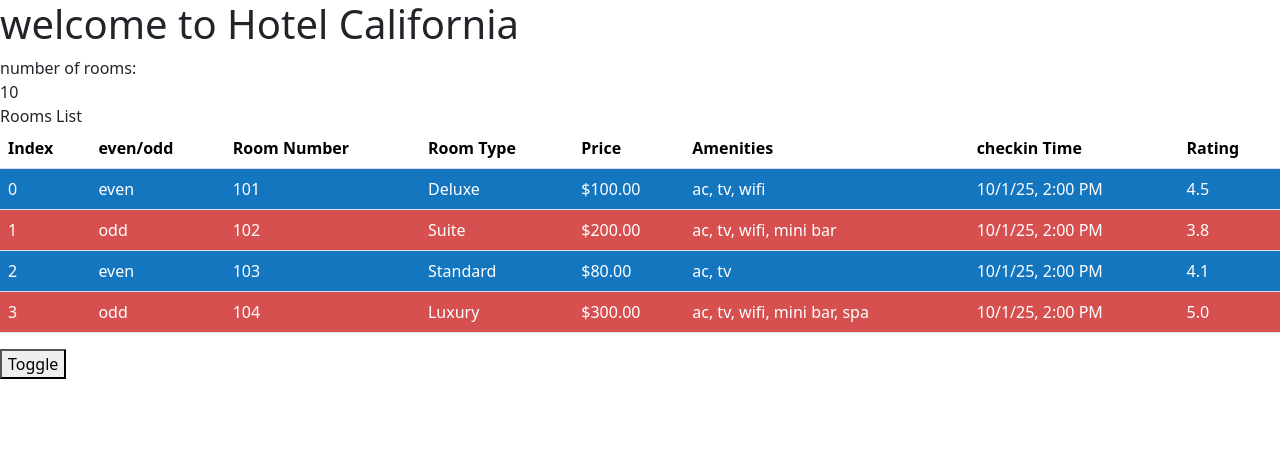
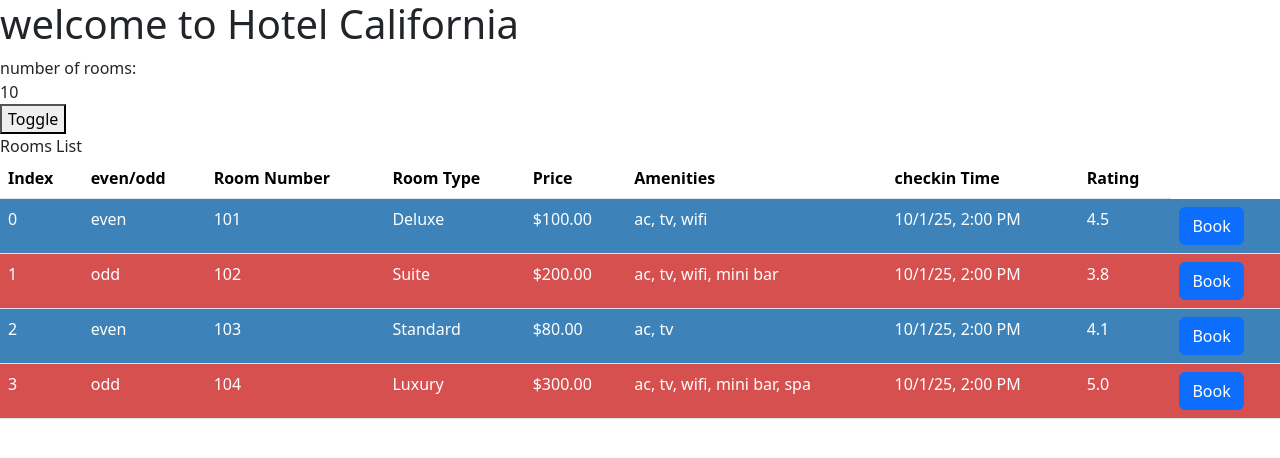
Before and after one commit to Hamza2497/angular-contacts-crud-standalone, an Angular app: page / in a window 1280 px wide. Shown: the top 458 px of the page. Built offline with nearby package versions, Linux system fonts and the light colour scheme.

Commit message:
Child component, input and output

```diff
--- a/src/app/app.component.scss
+++ b/src/app/app.component.scss
@@ -1 +1 @@
-@import"/Users/hamzahassaf/Desktop/Projects/Angular/hotelinventoryapp/src/app/rooms/rooms.component.scss";
+@import url(/Users/hamzahassaf/Desktop/Projects/Angular/hotelinventoryapp/src/app/rooms/rooms.component.scss);
--- /dev/null
+++ b/src/app/rooms/rooms-list/rooms-list.component.html
@@ -0,0 +1,34 @@
+Rooms List
+    <table class="table">
+        <thead>
+        <tr>
+            <th>Index</th>
+            <th>even/odd</th>
+            <th>Room Number</th>
+            <th>Room Type</th>
+            <th>Price</th>
+            <th>Amenities</th>
+            <th>checkin Time</th>
+            <th>Rating</th>
+        </tr>
+        </thead>
+        <tbody>
+        @for (room of rooms; track room.roomNumber; let e = $even; let o = $odd; let i= $index) {
+        <tr [ngClass]="e? 'even' : 'odd'">
+            <td>{{ i }}</td>
+            <td>{{ e ? "even" : "odd" }}</td>
+            <td>{{ room.roomNumber }}</td>
+            <td>{{ room.roomType }}</td>
+            <td>{{ room.price | currency}}</td>
+            <td>{{ room.amenities | lowercase}}</td>
+            <td>{{ room.checkinTime | date : 'short'}}</td>
+            <td>{{ room.Rating | number: '1.1-1' }}</td>
+            <td>
+                <button class="btn btn-primary" (click)="selectRoom.emit(room)">
+                    Book
+                </button>
+            </td>
+        </tr>
+        }
+        </tbody>
+    </table>
--- /dev/null
+++ b/src/app/rooms/rooms-list/rooms-list.component.scss
@@ -0,0 +1,9 @@
+table.table tbody tr.odd td {
+    background-color: #d65050 !important;
+    color: white !important;
+}
+
+table.table tbody tr.even td {
+    background-color: #3d83b9 !important;
+    color: white !important;
+}
--- /dev/null
+++ b/src/app/rooms/rooms-list/rooms-list.component.ts
@@ -0,0 +1,17 @@
+import { Component, Input, OnInit, Output, EventEmitter } from '@angular/core';
+import { CommonModule } from '@angular/common';
+import { Room, RoomList } from '../rooms';
+
+@Component({
+  selector: 'hinv-rooms-list',
+  imports: [CommonModule],
+  templateUrl: './rooms-list.component.html',
+  styleUrl: './rooms-list.component.scss'
+})
+export class RoomsListComponent implements OnInit{
+
+@Input() rooms: RoomList[] = [];
+@Output() selectRoom= new EventEmitter<RoomList>();
+
+  ngOnInit(): void {}
+}
--- a/src/app/rooms/rooms.component.html
+++ b/src/app/rooms/rooms.component.html
@@ -5,39 +5,10 @@
 <div [innerText]="numberOfRooms"></div>
 </div>
 
+<button (click)="toggle()">Toggle</button>
+
 @if (rooms.availableRooms > 0) {
-    <div >
-    Rooms List
-    <table class="table">
-        <thead>
-        <tr>
-            <th>Index</th>
-            <th>even/odd</th>
-            <th>Room Number</th>
-            <th>Room Type</th>
-            <th>Price</th>
-            <th>Amenities</th>
-            <th>checkin Time</th>
-            <th>Rating</th>
-        </tr>
-        </thead>
-        <tbody>
-        @for (room of roomList; track room.roomNumber; let e = $even; let o = $odd; let i= $index) {
-        <tr [ngClass]="e? 'even' : 'odd'">
-            <td>{{ i }}</td>
-            <td>{{ e ? "even" : "odd" }}</td>
-            <td>{{ room.roomNumber }}</td>
-            <td>{{ room.roomType }}</td>
-            <td>{{ room.price | currency}}</td>
-            <td>{{ room.amenities | lowercase}}</td>
-            <td>{{ room.checkinTime | date : 'short'}}</td>
-            <td>{{ room.Rating | number: '1.1-1' }}</td>
-        </tr>
-        }
-        </tbody>
-
-    </table>
-</div>
+    <div>
+        <hinv-rooms-list [rooms]="roomList" (selectRoom)="onRoomSelected($event)"></hinv-rooms-list>
+    </div>
 }
-
-<button (click)="toggle()">Toggle</button>
--- a/src/app/rooms/rooms.component.scss
+++ b/src/app/rooms/rooms.component.scss
@@ -1,9 +1 @@
-table.table tbody tr.odd td {
-    background-color: #d65050 !important;
-    color: white !important;
-}
-
-table.table tbody tr.even td {
-    background-color: #1576c0 !important;
-    color: white !important;
-}
+@import url(/Users/hamzahassaf/Desktop/Projects/Angular/hotelinventoryapp/src/app/rooms/rooms-list/rooms-list.component.scss);
--- a/src/app/rooms/rooms.component.ts
+++ b/src/app/rooms/rooms.component.ts
@@ -1,13 +1,14 @@
 import { Component } from '@angular/core';
 import { CommonModule } from '@angular/common';
 import { Room, RoomList } from './rooms';
+import { RoomsListComponent } from './rooms-list/rooms-list.component';
 
 @Component({
   standalone: true,
   selector: 'hinv-rooms',
   templateUrl: './rooms.component.html',
   styleUrl: './rooms.component.scss',
-  imports: [CommonModule]
+  imports: [CommonModule, RoomsListComponent]
 })
 export class RoomsComponent {
 
@@ -21,7 +22,12 @@ rooms: Room = {
   bookedRooms: 5,
 }
 
-roomList: RoomList [] = [{
+roomList: RoomList [] = [];
+
+constructor() {}
+
+ngOnInit(): void {
+  this.roomList= [{
   roomNumber: 101,
   roomType: 'Deluxe',
   amenities: 'AC, TV, WiFi',
@@ -61,9 +67,16 @@ roomList: RoomList [] = [{
   checkoutTime: new Date('2025-10-02T12:00:00'),
   Rating: 5.0,
 }
-]
+];
+}
+
+onRoomSelected(room: any): void {
+    console.log('Selected room:', room);
+}
 
 toggle(){
 this.hiderooms=!this.hiderooms;
 }
+
+
 }
```
Also changed, not shown: 1 other file (tests, documents, lock files or other folders).
